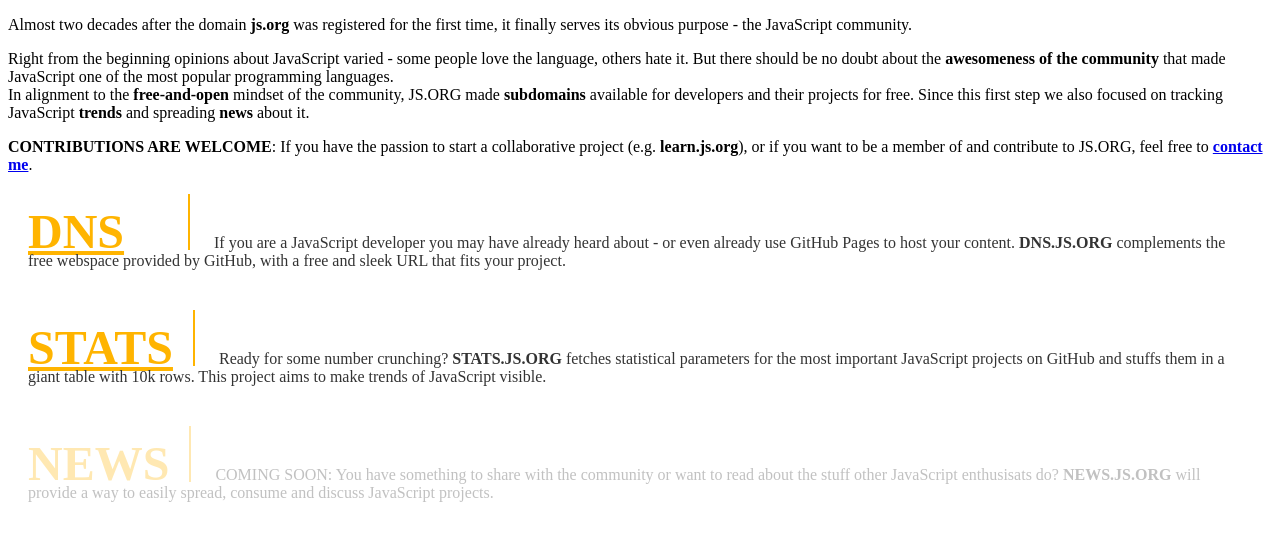
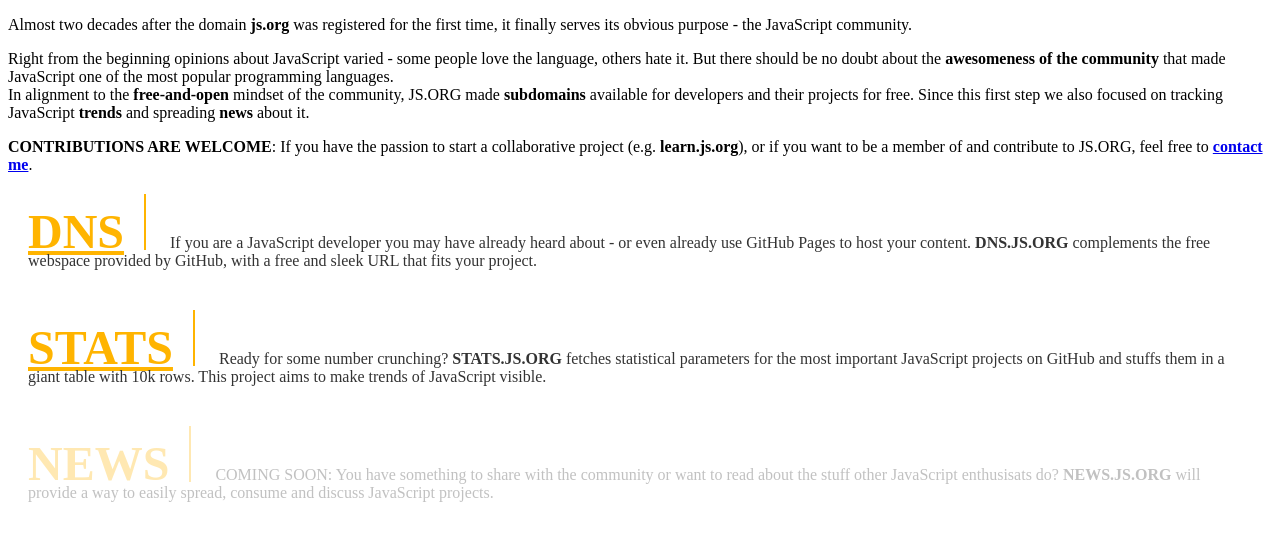
Before and after one commit to js-org/js.org.old, a Jekyll site: the page built from index.html, in a window 1280 px wide. Shown: the part 408-950 px from the top of the page. Built offline with Jekyll 4.4.1, drawn with Linux system fonts in a browser that asks for light colours; grey boxes are pictures that could not be loaded.

Commit message:
no min-width

```diff
--- a/css/js.css
+++ b/css/js.css
@@ -1 +1 @@
-html.no-js,html.ie8,html.bg{background:url("https://js.org/img/bg.png") #ffb400 repeat-y fixed}::selection{color:#ffb400;background:#333}.btf{opacity:1}a:hover{color:rgba(51,51,51,0.25)}.hf .logo a:hover{color:rgba(51,51,51,0.25)}.hf a{-moz-transition:all .3s;-o-transition:all .3s;-webkit-transition:all .3s;transition:all .3s}.hf .fb:hover,.hf .tw:hover,.hf .gp:hover,.hf .gh:hover{background:#fff}.hf .fb:hover{color:#3c5a98}.hf .tw:hover{color:#54a3db}.hf .gp:hover{color:#de4b3b}.hf .gh:hover{background:rgba(51,51,51,0.25)}#zodiac{position:fixed;top:0;left:0;width:100%;height:100%;z-index:-1}#err404{text-align:center}#err404 span{font-size:5.5em;line-height:1em;font-weight:700}ul.panel,ol.panel{padding:0;list-style-type:none;color:#333}ul.panel li,ol.panel li{background:#fff;margin:20px 0;padding:10px 20px 20px 20px}ul.panel h3,ol.panel h3{min-width:140px;display:inline-block;font-size:3em;line-height:.75em;padding:20px 20px 0 0;margin:-10px 20px -20px 0;border-right:2px solid #ffb400;font-weight:700;color:#ffb400}ul.panel h3 a,ol.panel h3 a{color:#ffb400}ul.panel h3 a:hover,ol.panel h3 a:hover{color:#333}ul.panel li.comingsoon,ol.panel li.comingsoon{opacity:.3}
+html.no-js,html.ie8,html.bg{background:url("https://js.org/img/bg.png") #ffb400 repeat-y fixed}::selection{color:#ffb400;background:#333}.btf{opacity:1}a:hover{color:rgba(51,51,51,0.25)}.hf .logo a:hover{color:rgba(51,51,51,0.25)}.hf a{-moz-transition:all .3s;-o-transition:all .3s;-webkit-transition:all .3s;transition:all .3s}.hf .fb:hover,.hf .tw:hover,.hf .gp:hover,.hf .gh:hover{background:#fff}.hf .fb:hover{color:#3c5a98}.hf .tw:hover{color:#54a3db}.hf .gp:hover{color:#de4b3b}.hf .gh:hover{background:rgba(51,51,51,0.25)}#zodiac{position:fixed;top:0;left:0;width:100%;height:100%;z-index:-1}#err404{text-align:center}#err404 span{font-size:5.5em;line-height:1em;font-weight:700}ul.panel,ol.panel{padding:0;list-style-type:none;color:#333}ul.panel li,ol.panel li{background:#fff;margin:20px 0;padding:10px 20px 20px 20px}ul.panel h3,ol.panel h3{display:inline-block;font-size:3em;line-height:.75em;padding:20px 20px 0 0;margin:-10px 20px -20px 0;border-right:2px solid #ffb400;font-weight:700;color:#ffb400}ul.panel h3 a,ol.panel h3 a{color:#ffb400}ul.panel h3 a:hover,ol.panel h3 a:hover{color:#333}ul.panel li.comingsoon,ol.panel li.comingsoon{opacity:.3}@media screen and (max-width: 640px){ ul.panel h3,ol.panel h3 {font-size: 2em}}
```
